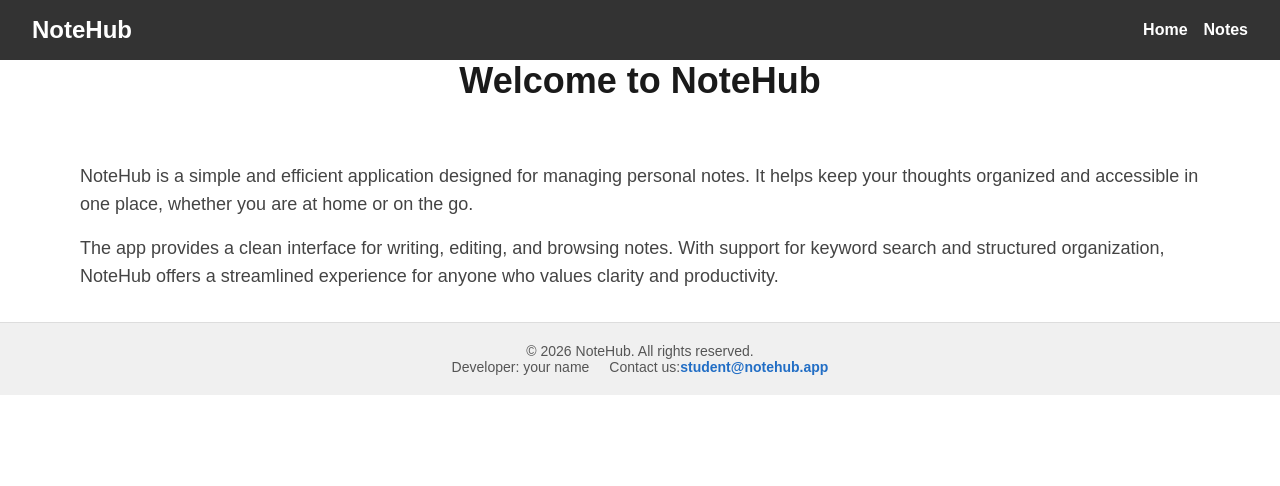
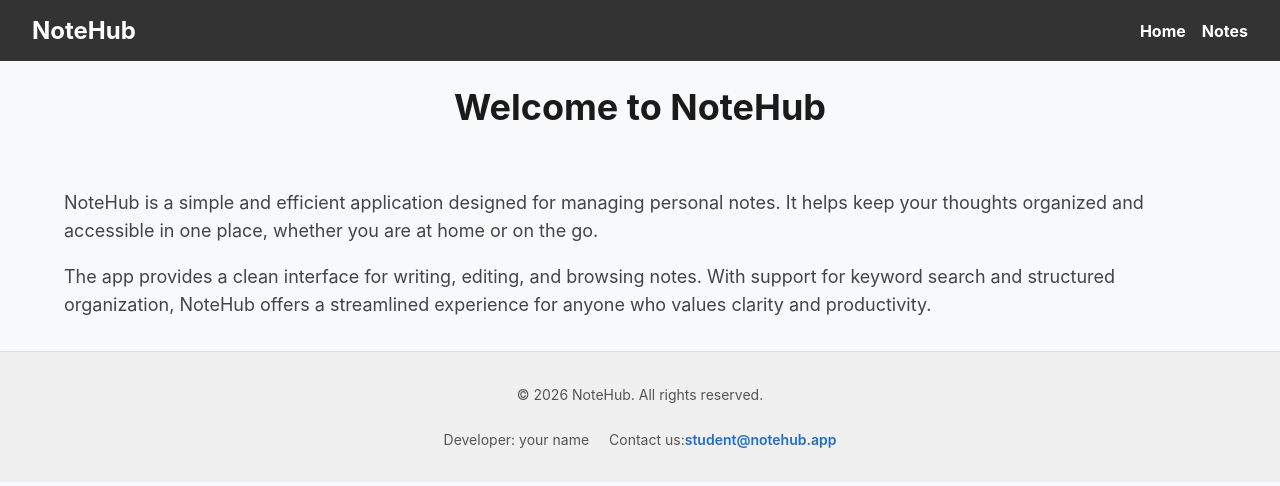
Before and after one commit to BogdanGoIT/06-notehub-nextjs, a Next.js app: page / in a window 1280 px wide. Shown: the top 486 px of the page. Built offline with nearby package versions, Linux system fonts and the light colour scheme.

Commit message:
add global css

```diff
--- a/app/globals.css
+++ b/app/globals.css
@@ -1,49 +1,10 @@
-:root {
-  --background: #ffffff;
-  --foreground: #171717;
-}
-
-@media (prefers-color-scheme: dark) {
-  :root {
-    --background: #0a0a0a;
-    --foreground: #ededed;
-  }
-}
-
-html {
-  height: 100%;
-}
-
-html,
 body {
-  max-width: 100vw;
-  overflow-x: hidden;
-}
-
-body {
-  min-height: 100%;
+  font-family:
+    -apple-system, BlinkMacSystemFont, 'Segoe UI', Roboto, Oxygen, Ubuntu, Cantarell,
+    'Helvetica Neue', sans-serif;
   display: flex;
   flex-direction: column;
-  color: var(--foreground);
-  background: var(--background);
-  font-family: Arial, Helvetica, sans-serif;
-  -webkit-font-smoothing: antialiased;
-  -moz-osx-font-smoothing: grayscale;
+  min-height: 100vh;
+  margin: 0;
+  background-color: #f8f9fa;
 }
-
-* {
-  box-sizing: border-box;
-  padding: 0;
-  margin: 0;
-}
-
-a {
-  color: inherit;
-  text-decoration: none;
-}
-
-@media (prefers-color-scheme: dark) {
-  html {
-    color-scheme: dark;
-  }
-}
--- a/components/NoteList/NoteList.tsx
+++ b/components/NoteList/NoteList.tsx
@@ -28,9 +28,7 @@ export default function NoteList({ notes }: NoteListProps) {
             <p className={css.content}>{note.content}</p>
             <div className={css.footer}>
               <span className={css.tag}>{note.tag}</span>
-              <Link className={css.tag} href={`/notes/${note.id}`}>
-                View details
-              </Link>
+              <Link href={`/notes/${note.id}`}>View details</Link>
               <button className={css.button} onClick={() => mutation.mutate(note.id)}>
                 Delete
               </button>
```
